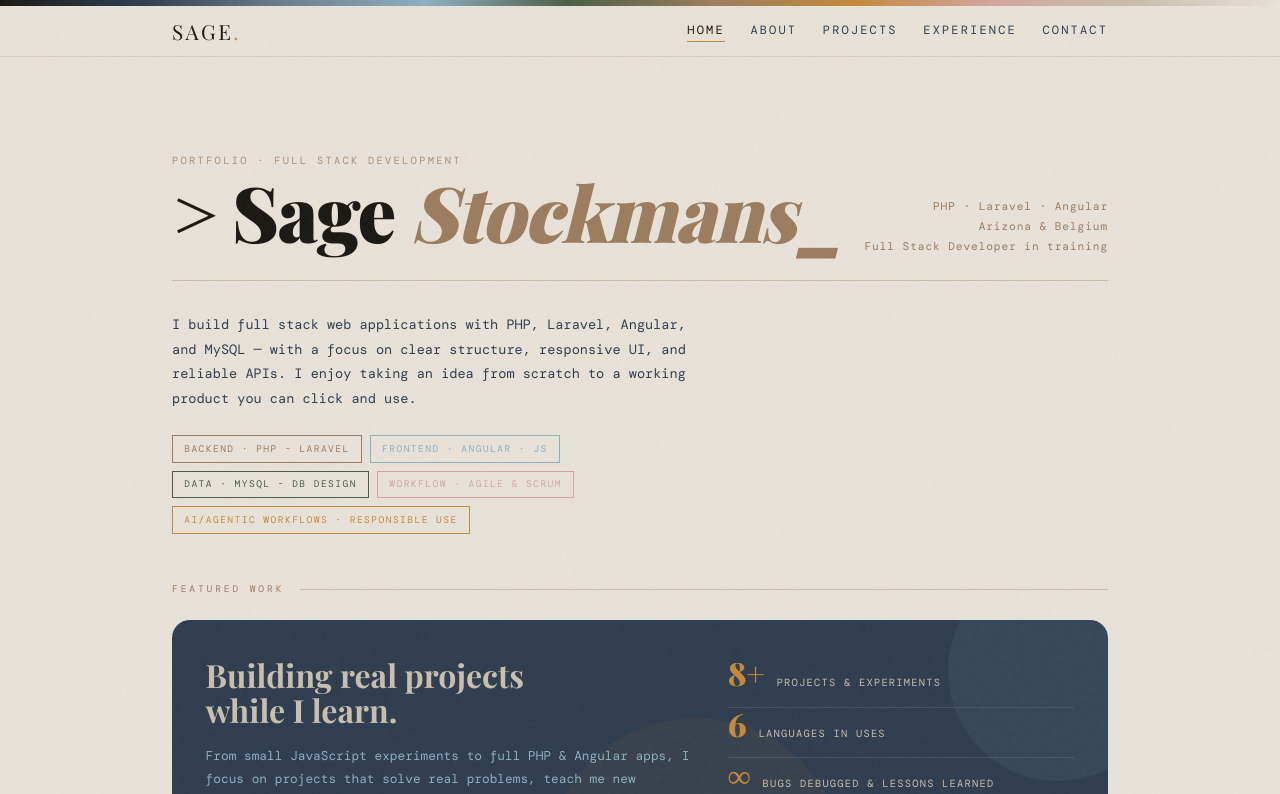
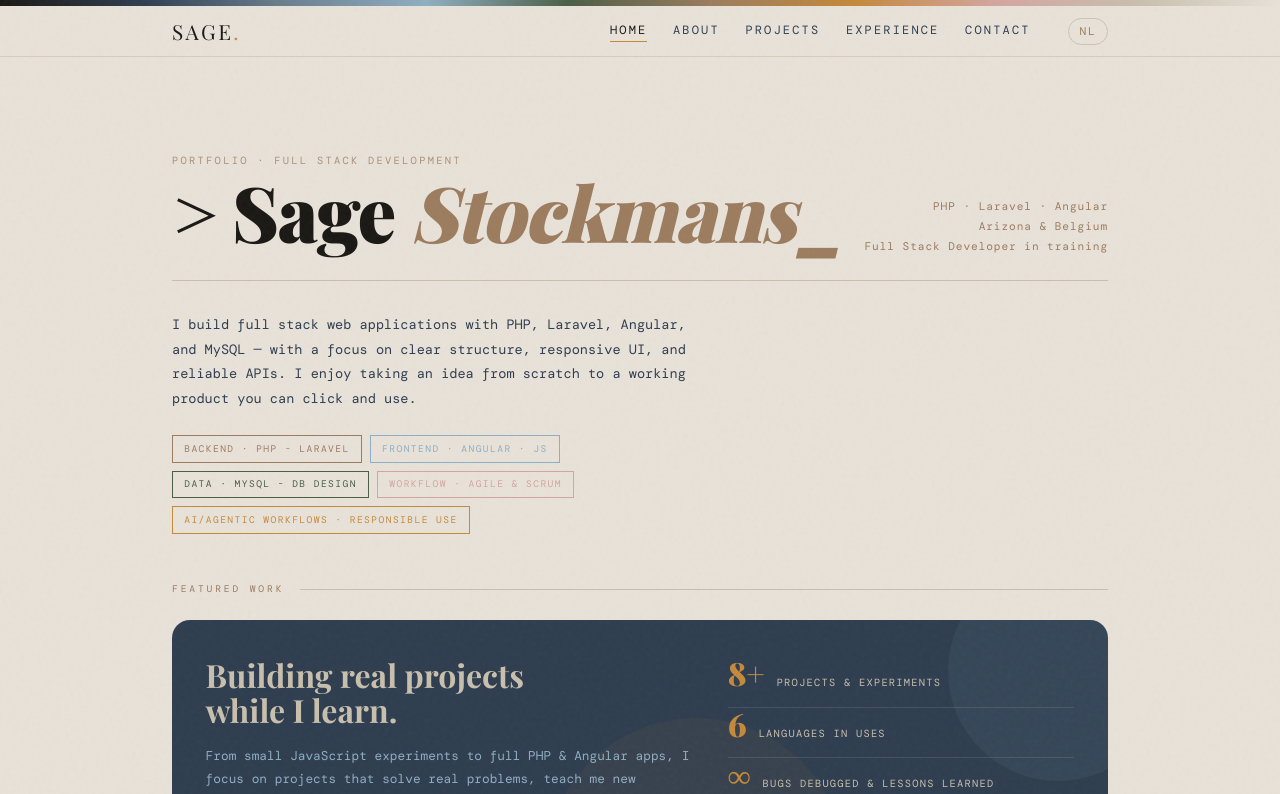
Before and after one commit to TheAbyssSage/sage-stockmans-portfolio, an Angular app: page / in a window 1280 px wide. Shown: the top 794 px of the page. Built offline with nearby package versions, Linux system fonts and the light colour scheme; a web font is replaced by a local one.

Commit message:
Added language trigger in navbar

```diff
--- a/src/app/components/navbar/navbar.css
+++ b/src/app/components/navbar/navbar.css
@@ -150,3 +150,23 @@
         transform: scaleY(1);
     }
 }
+
+.nav-lang-toggle {
+    margin-left: 0.75rem;
+    padding: 0.25rem 0.65rem;
+    font-size: 0.7rem;
+    letter-spacing: 0.16em;
+    text-transform: uppercase;
+    border-radius: 999px;
+    border: 1px solid rgba(200, 191, 173, 0.9);
+    background: transparent;
+    color: var(--clay);
+    cursor: pointer;
+    transition: all 0.2s ease;
+}
+
+.nav-lang-toggle:hover {
+    background: var(--storm);
+    color: var(--stone);
+    border-color: var(--storm);
+}
--- a/src/app/components/navbar/navbar.html
+++ b/src/app/components/navbar/navbar.html
@@ -22,12 +22,17 @@
             <a routerLink="/projects" routerLinkActive="active">
                 Projects
             </a>
-            <a class="app-footer-link" routerLink="/experience">
+            <a routerLink="/experience" routerLinkActive="active">
                 Experience
             </a>
             <a routerLink="/contact" routerLinkActive="active">
                 Contact
             </a>
+
+            <!-- Language toggle -->
+            <button type="button" class="nav-lang-toggle" (click)="toggleLang()">
+                {{ lang === 'en' ? 'NL' : 'EN' }}
+            </button>
         </div>
 
     </div>
--- a/src/app/components/navbar/navbar.ts
+++ b/src/app/components/navbar/navbar.ts
@@ -1,14 +1,45 @@
 // src/app/components/navbar/navbar.component.ts
-import { Component } from '@angular/core';
+
+import { Component, OnInit } from '@angular/core';
 import { RouterModule } from '@angular/router';
+import { CommonModule } from '@angular/common';
+
+type UiLang = 'en' | 'nl';
 
 @Component({
   selector: 'app-navbar',
   standalone: true,
-  imports: [RouterModule],
+  imports: [RouterModule, CommonModule],
   templateUrl: './navbar.html',
   styleUrls: ['./navbar.css'],
 })
-export class NavbarComponent {
+export class NavbarComponent implements OnInit {
   isOpen = false;
+  lang: UiLang = 'en';
+  private readonly LANG_KEY = 'uiLang';
+
+  ngOnInit(): void {
+    try {
+      const saved = localStorage.getItem(this.LANG_KEY);
+      if (saved === 'en' || saved === 'nl') {
+        this.lang = saved;
+      }
+    } catch {
+      this.lang = 'en';
+    }
+  }
+
+  toggleLang(): void {
+    this.lang = this.lang === 'en' ? 'nl' : 'en';
+    try {
+      localStorage.setItem(this.LANG_KEY, this.lang);
+    } catch {
+      // ignore storage errors
+    }
+
+    // Notify listeners (like Home, About, etc.)
+    window.dispatchEvent(
+      new CustomEvent('ui-lang-change', { detail: { lang: this.lang } })
+    );
+  }
 }
```
